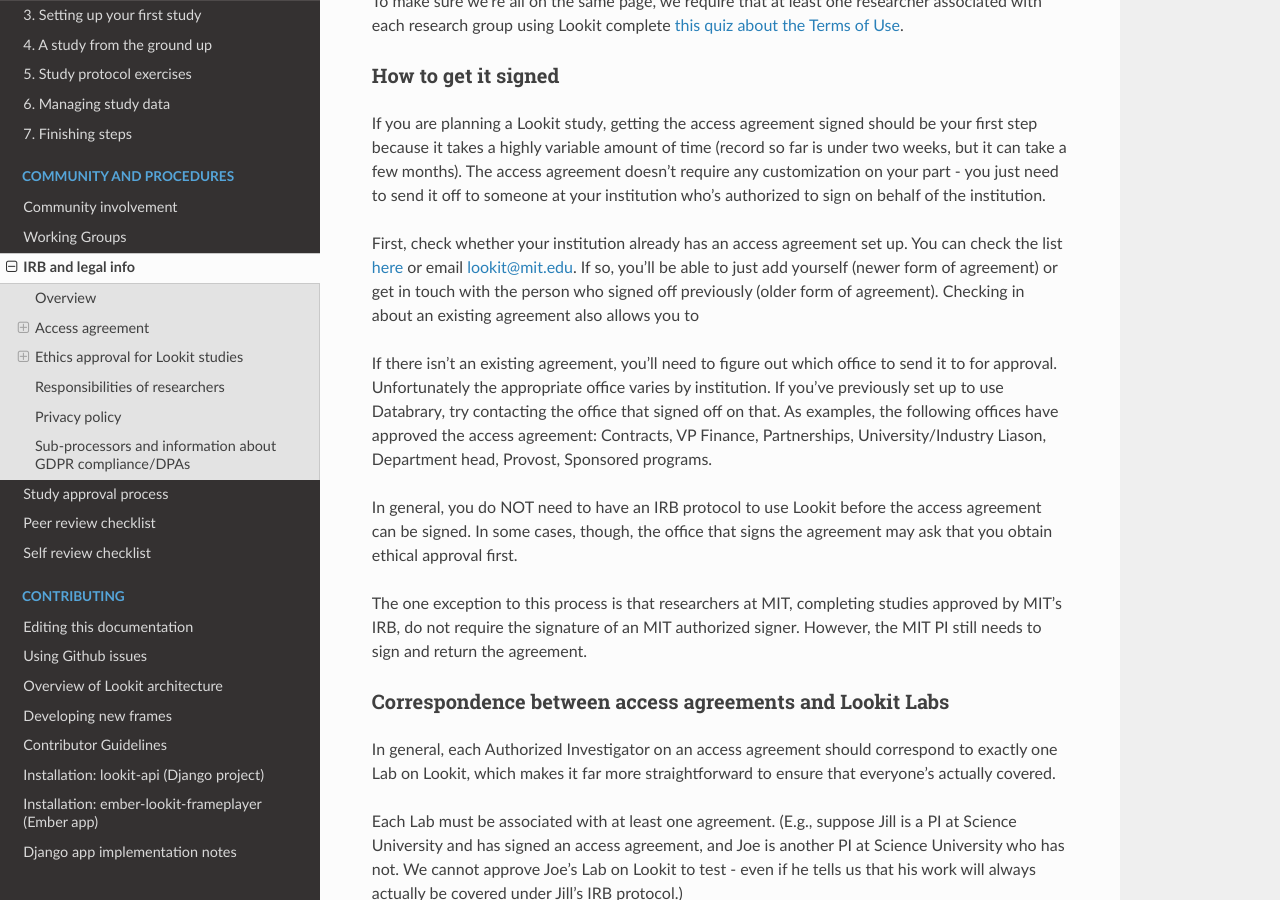
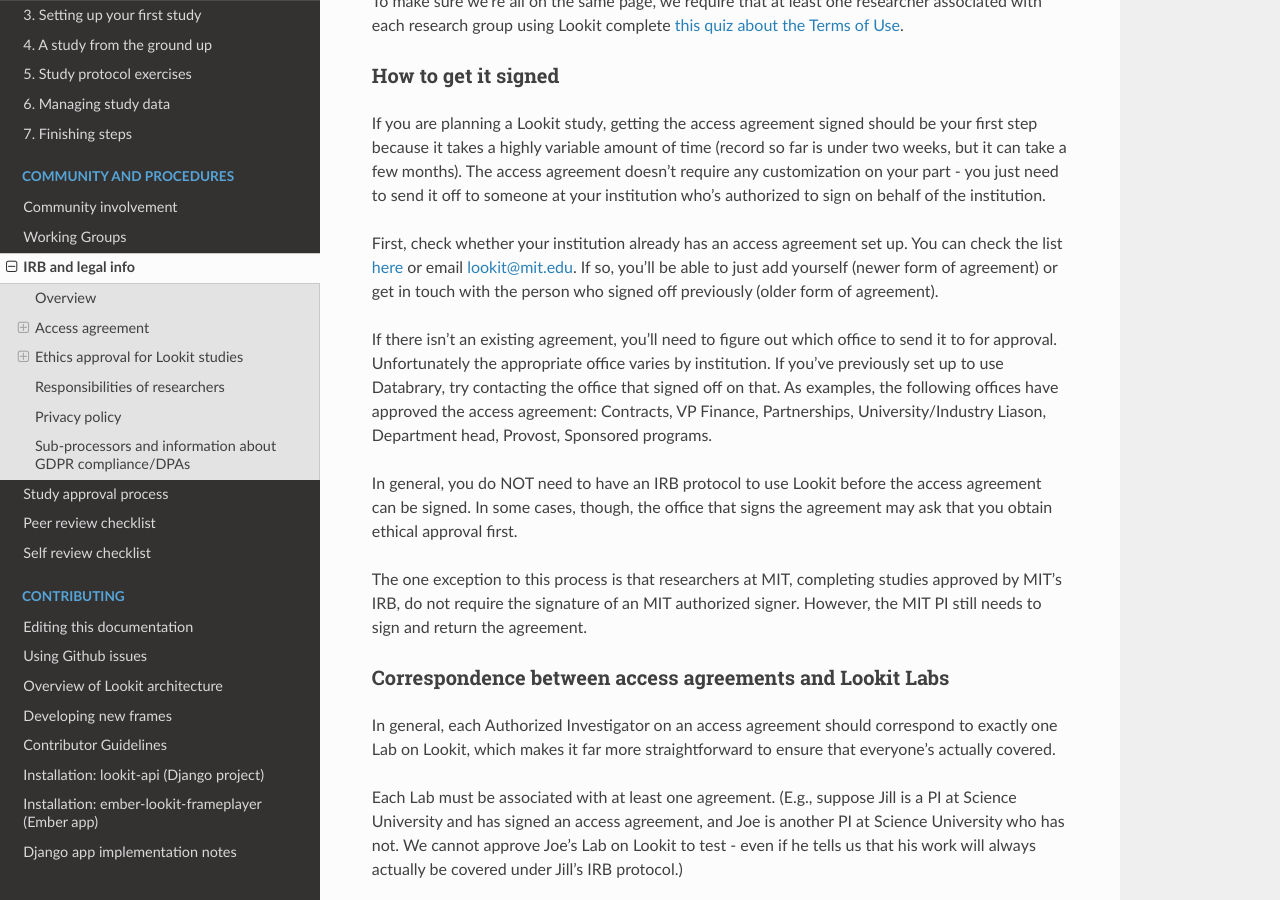
Before and after one commit to lookit/lookit-docs, a Sphinx documentation site: the page built from docs/source/community-irb-and-legal-information.rst, in a window 1280 px wide and 900 px high, scrolled down 924 px. Built offline with Sphinx 7.4.7 and the Read the Docs theme 2.0.0, drawn with Linux system fonts in a browser that asks for light colours.

Commit message:
remove unfinished sentence about checking for existing access agreement

```diff
--- a/docs/source/community-irb-and-legal-information.rst
+++ b/docs/source/community-irb-and-legal-information.rst
@@ -49,7 +49,7 @@
 should be your first step because it takes a highly variable amount of
 time (record so far is under two weeks, but it can take a few months). The access agreement doesn't require any customization on your part - you just need to send it off to someone at your institution who’s authorized to sign on behalf of the institution.
 
-First, check whether your institution already has an access agreement set up. You can  check the list `here <https://lookit.mit.edu/scientists/>`__ or email lookit@mit.edu. If so, you'll be able to just add yourself (newer form of agreement) or get in touch with the person who signed off previously (older form of agreement). Checking in about an existing agreement also allows you to
+First, check whether your institution already has an access agreement set up. You can  check the list `here <https://lookit.mit.edu/scientists/>`__ or email lookit@mit.edu. If so, you'll be able to just add yourself (newer form of agreement) or get in touch with the person who signed off previously (older form of agreement).
 
 If there isn't an existing agreement, you'll need to figure out which office to send it to for approval. Unfortunately the appropriate office varies by institution. If you’ve previously set up to use Databrary, try contacting the office that signed off on that. As examples, the following offices have approved the access agreement: Contracts, VP Finance, Partnerships, University/Industry Liason, Department head, Provost, Sponsored programs.
 
```
